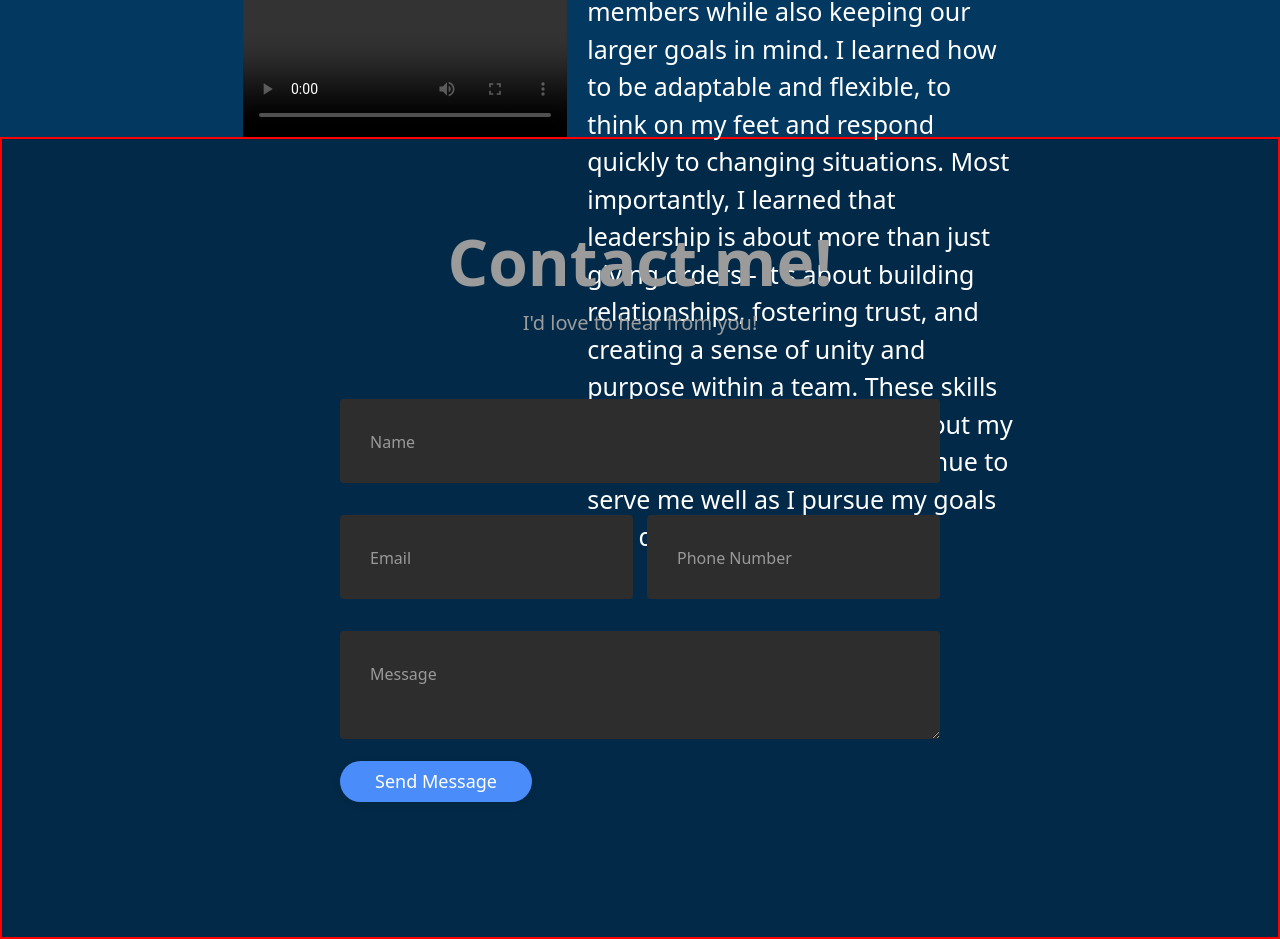
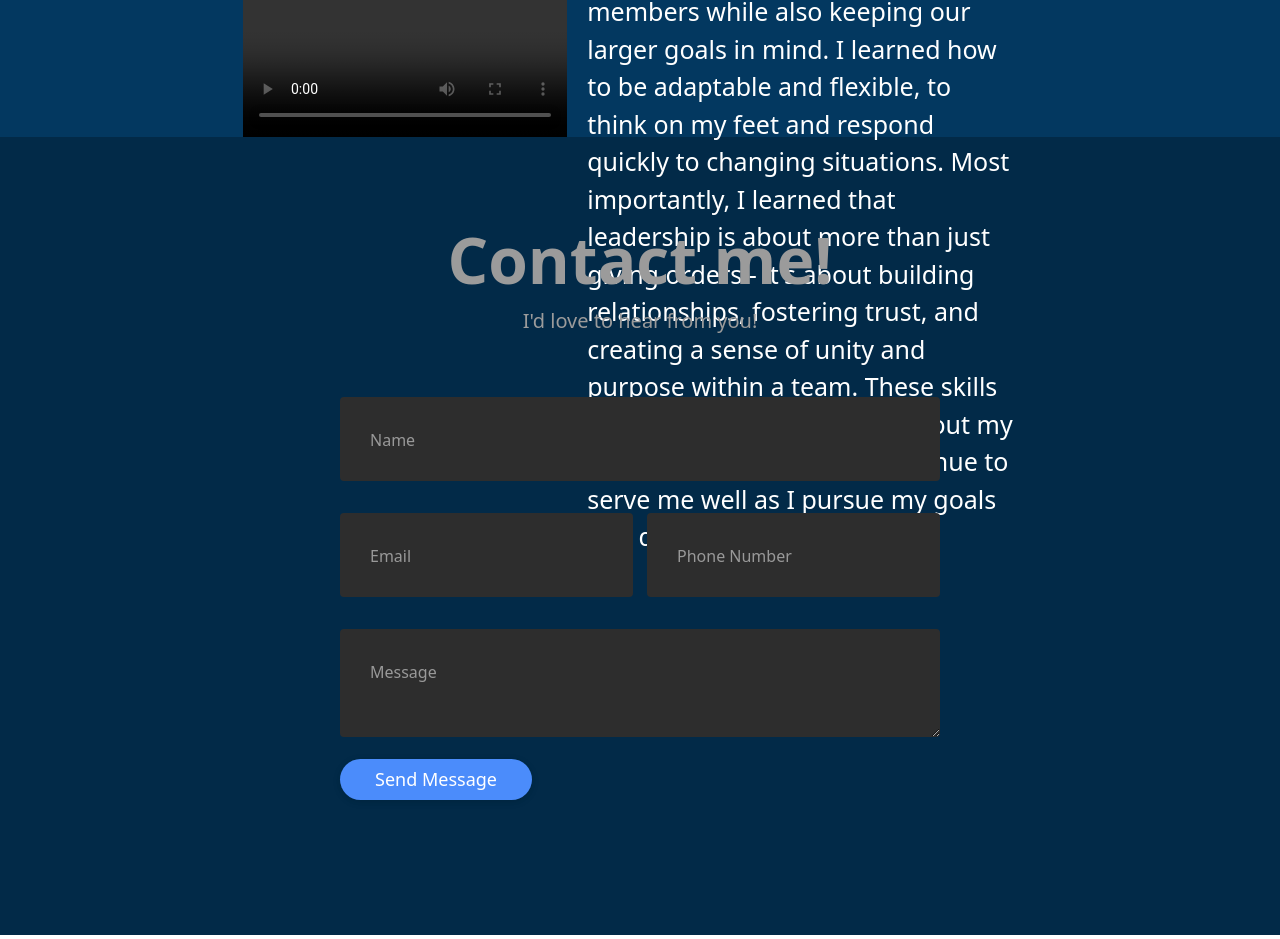
Before and after one commit to ericcnguyen04/Post-Portfolio, a React (Create React App) app: page / in a window 1280 px wide. Shown: the part 3800-4739 px from the top of the page. Built offline with nearby package versions, Linux system fonts and the light colour scheme; grey boxes are pictures that could not be loaded.

Commit message:
contact styled

```diff
--- a/src/App.css
+++ b/src/App.css
@@ -295,7 +295,7 @@ body {
   padding-bottom: 85px;
   height: 100%;
 
-  border: solid red 2px;
+  /* border: solid red 2px; */
 }
 
 .contacth1 {
```
